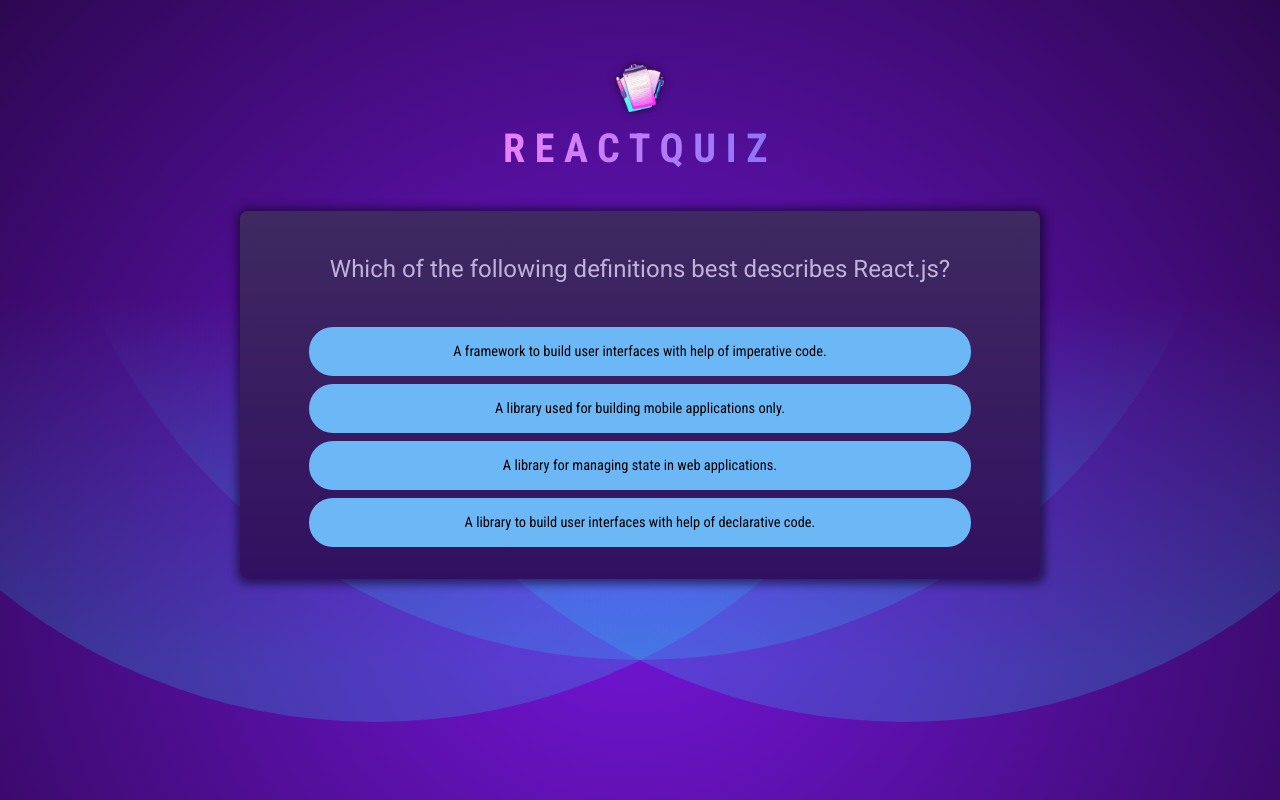
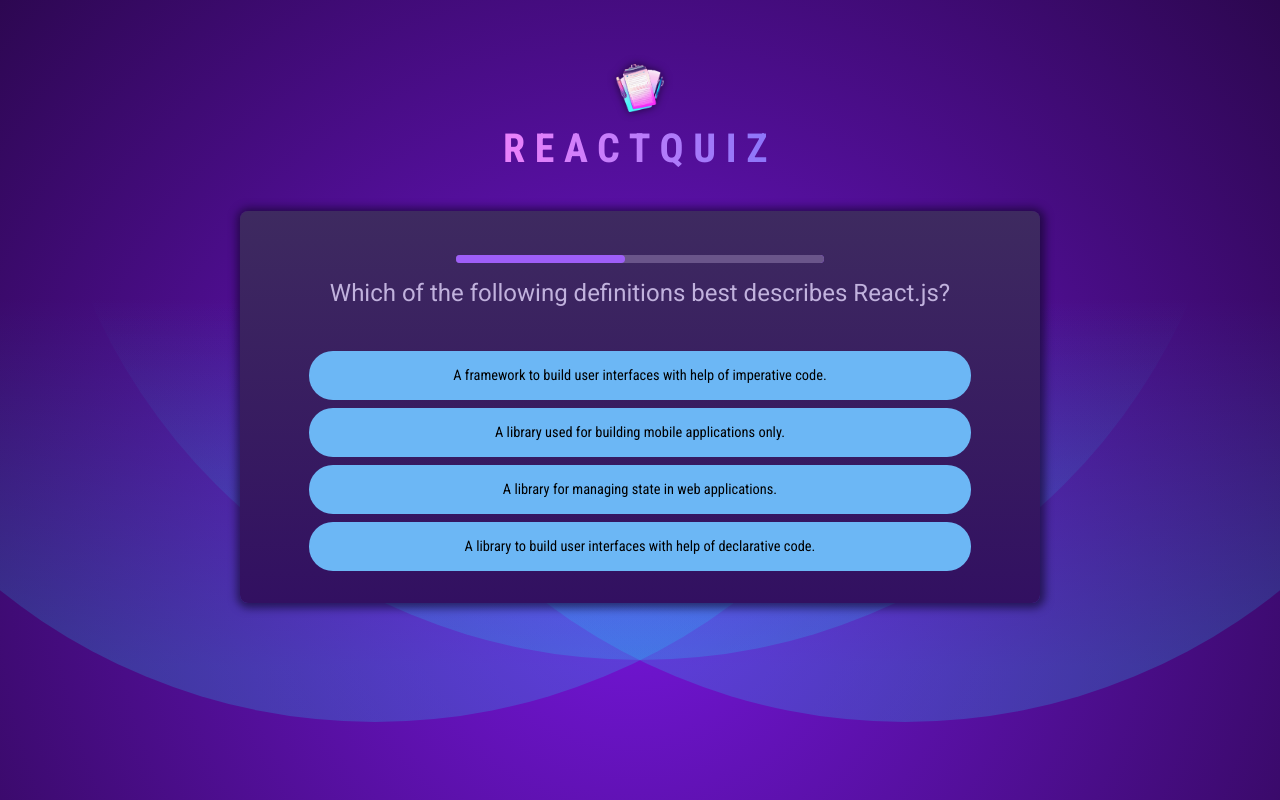
Before and after one commit to GiorgiGvasalia/quiz-app-react-ts, a React (Vite) app: page / in a window 1280 px wide. Built offline with nearby package versions, Linux system fonts and the light colour scheme.

Commit message:
added timer for questions

```diff
--- /dev/null
+++ b/src/components/QuestionTimer.tsx
@@ -0,0 +1,28 @@
+import React, { useEffect, useState } from "react";
+
+interface TimerProps {
+  timeout: number;
+  onTimeout: () => void;
+}
+
+const QuestionTimer: React.FC<TimerProps> = ({ timeout, onTimeout }) => {
+  const [remainingTime, setRemainingTime] = useState<number>(timeout);
+
+  useEffect(() => {
+    const timerId = setTimeout(onTimeout, timeout);
+
+    return () => clearTimeout(timerId);
+  }, [onTimeout, timeout]);
+
+  useEffect(() => {
+    const intervalId = setInterval(() => {
+      setRemainingTime((prevRemainingTime) => prevRemainingTime - 100);
+    }, 100);
+
+    return () => clearInterval(intervalId);
+  }, []);
+
+  return <progress id="question-time" value={remainingTime} max={timeout} />;
+};
+
+export default QuestionTimer;
--- a/src/components/Quiz.tsx
+++ b/src/components/Quiz.tsx
@@ -1,38 +1,50 @@
-import React from "react";
-import QuizCompleteImg from '../assets/quiz-complete.png'
+import React, { useCallback, useState } from "react";
+import QuizCompleteImg from "../assets/quiz-complete.png";
+import QuestionTimer from "./QuestionTimer";
 
 interface QuizProps {
   questions: { text: string; answers: string[] }[];
 }
 
 const Quiz: React.FC<QuizProps> = ({ questions }) => {
-  const [userAnswers, setUserAnswers] = React.useState<string[]>([]);
+  const [userAnswers, setUserAnswers] = useState<(string | null)[]>([]);
   const activeQuestionIndex: number = userAnswers.length;
-  const quizIsCompleted = activeQuestionIndex === questions.length
+  const quizIsCompleted = activeQuestionIndex === questions.length;
 
-  const handleAnswerClick = (selectedAnswer: string) => {
+  const handleAnswerClick = useCallback(function handleAnswerClick(
+    selectedAnswer: string | null
+  ) {
     setUserAnswers((prevUserAnswers) => {
-          return [ ...prevUserAnswers, selectedAnswer]
+      return [...prevUserAnswers, selectedAnswer];
     });
-    };
+  },
+  []);
 
-    if(quizIsCompleted) {
+  const handleSkipQuestion = useCallback(
+    () => handleAnswerClick(null),
+    [handleAnswerClick]
+  );
+
+  if (quizIsCompleted) {
     return (
       <div id="summary">
-                <img src={QuizCompleteImg} alt='Quiz_trophy_img' />
+        <img src={QuizCompleteImg} alt="Quiz_trophy_img" />
         <h2>Quiz Completed!</h2>
       </div>
-    )
+    );
   }
 
-  const shuffledAnswers = questions[activeQuestionIndex].answers
-  shuffledAnswers.sort(() => Math.random() - 0.5)
-
-
+  const shuffledAnswers = questions[activeQuestionIndex].answers;
+  shuffledAnswers.sort(() => Math.random() - 0.5);
 
   return (
     <div id="quiz">
       <div id="question">
+        <QuestionTimer
+          timeout={10000}
+          onTimeout={handleSkipQuestion}
+          key={activeQuestionIndex}
+        />
         <h2>{questions[activeQuestionIndex].text}</h2>
         <ul id="answers">
           {shuffledAnswers.map((answer: string) => (
```
Lines whose indentation alone changed are shown as unchanged.
